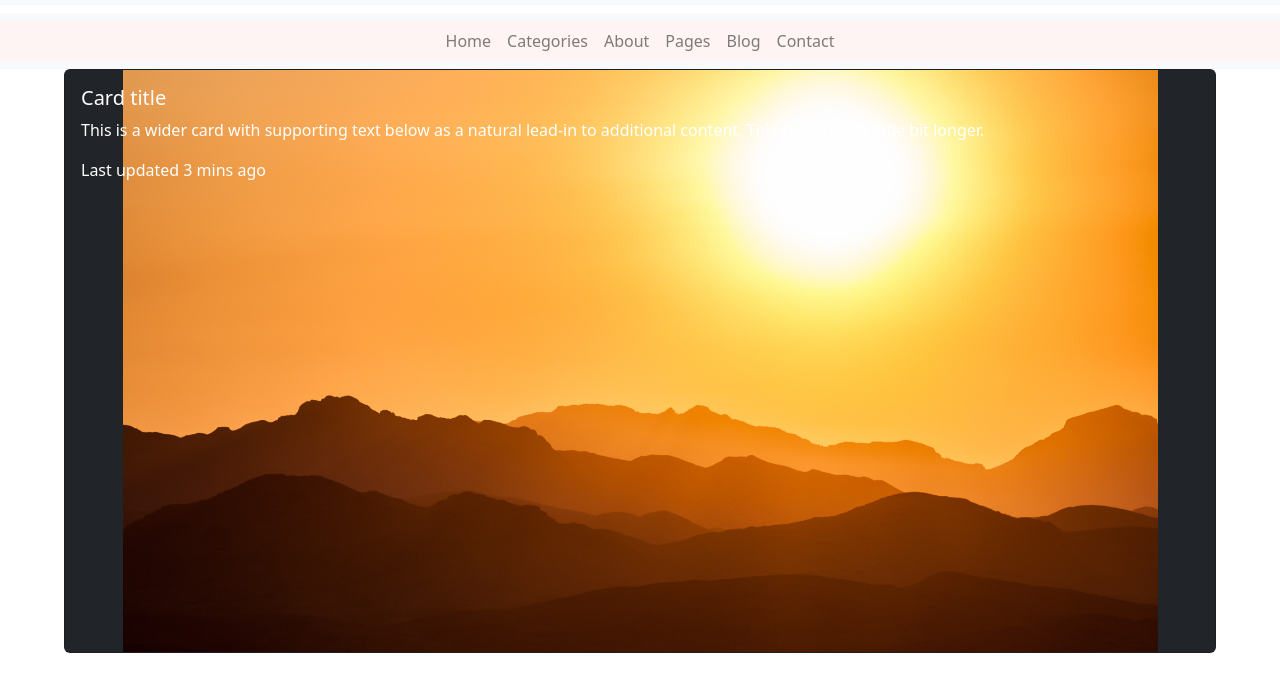
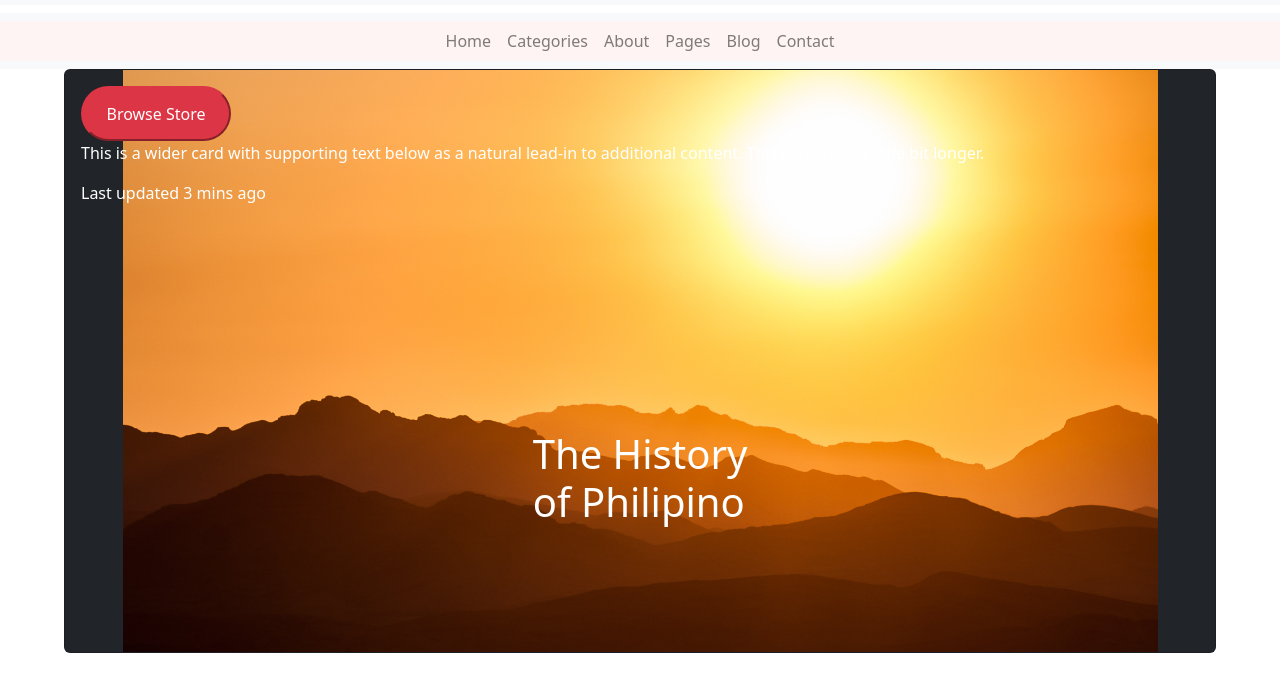
Before and after one commit to anujmaurya-cedcoss/bootstrap-book-shop, a plain HTML site: page src/index.html in a window 1280 px wide. Shown: the part 94-792 px from the top of the page. Drawn offline with nearby package versions, Linux system fonts and the light colour scheme.

Commit message:
second commit

```diff
--- a/src/index.html
+++ b/src/index.html
@@ -114,7 +114,8 @@
       <div class="card bg-dark text-white">
         <img src="./images/first.jpg" alt="banner-image" class="banner" />
         <div class="card-img-overlay">
-          <h5 class="card-title">Card title</h5>
+          <h1 class="card-title centered">The History <br>of Philipino</h1>
+          <button class = "rounded-pill btn-danger">Browse Store</button>
           <p class="card-text">
             This is a wider card with supporting text below as a natural lead-in
             to additional content. This content is a little bit longer.
--- a/src/style.css
+++ b/src/style.css
@@ -2,25 +2,31 @@
 .navbar__favicon {
     height: 75px;
 }
+
 .navbar__left {
     display: flex;
     float: right;
 }
-.navbar-nav{
+
+.navbar-nav {
     width: 100%;
     display: block;
     margin: auto;
 }
+
 nav {
     width: 100%;
 }
+
 .navbar__cart-icon {
     height: 40px;
 }
+
 .rounded-pill {
     width: 150px;
     height: 55px;
 }
+
 /* CSS for banner */
 .banner {
     width: 90%;
@@ -28,6 +34,14 @@ nav {
     margin-left: auto;
     margin-right: auto;
 }
+
 .navbar__list {
     background-color: #fef4f4;
 }
+
+.centered {
+    position: absolute;
+    top: 70%;
+    left: 50%;
+    transform: translate(-50%, -50%);
+}
```
